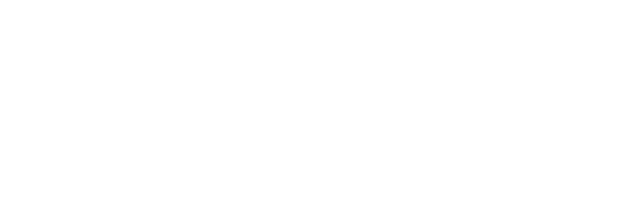
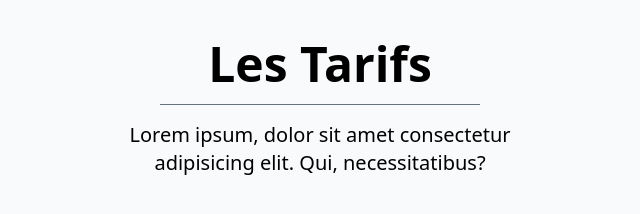
Before and after one commit to Fayecodeur/cours-tailwindcss-v4, a plain HTML site: page Composants/8.Section-tarifs/2.resolution.html in a window 1280 px wide. Shown: the whole page, without its empty margins (320-960 px from the left). Drawn offline with nearby package versions, Linux system fonts and the light colour scheme.

Commit message:
creation de l'entete

```diff
--- a/Composants/8.Section-tarifs/2.resolution.html
+++ b/Composants/8.Section-tarifs/2.resolution.html
@@ -1,5 +1,6 @@
 <!DOCTYPE html>
 <html lang="fr">
+
 <head>
   <meta charset="UTF-8" />
   <meta http-equiv="X-UA-Compatible" content="IE=edge" />
@@ -8,5 +9,18 @@
   <script src="https://cdn.jsdelivr.net/npm/@tailwindcss/browser@4"></script>
 
 </head>
-  <body></body>
+
+<body class="bg-gray-50">
+  <main>
+    <section class="container mx-auto pt-10 ">
+      <h2 class="font-extrabold text-4xl md:text-5xl text-center mb-4">Les Tarifs</h2>
+      <hr class="border-gray-500 w-80 mx-auto mb-4">
+      <p class="max-w-sm mx-auto text-xl font-thin text-center">Lorem ipsum, dolor sit amet consectetur adipisicing
+        elit. Qui,
+        necessitatibus?
+      </p>
+    </section>
+  </main>
+</body>
+
 </html>
```
Lines whose indentation alone changed are shown as unchanged.
